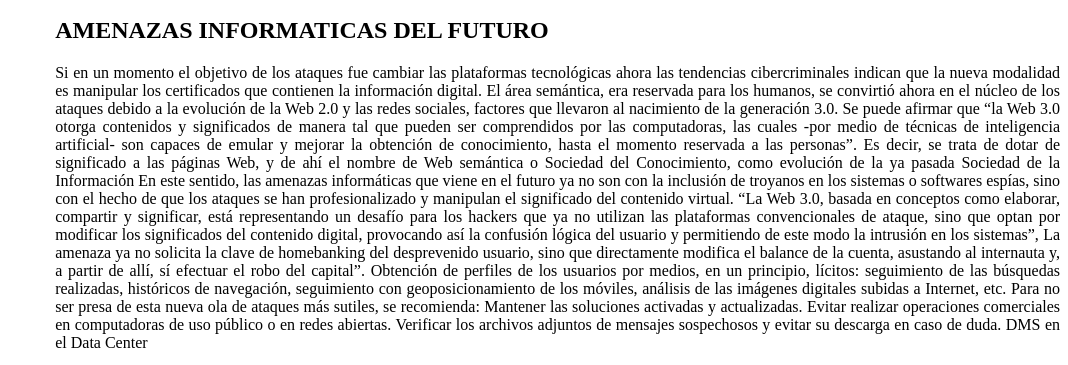
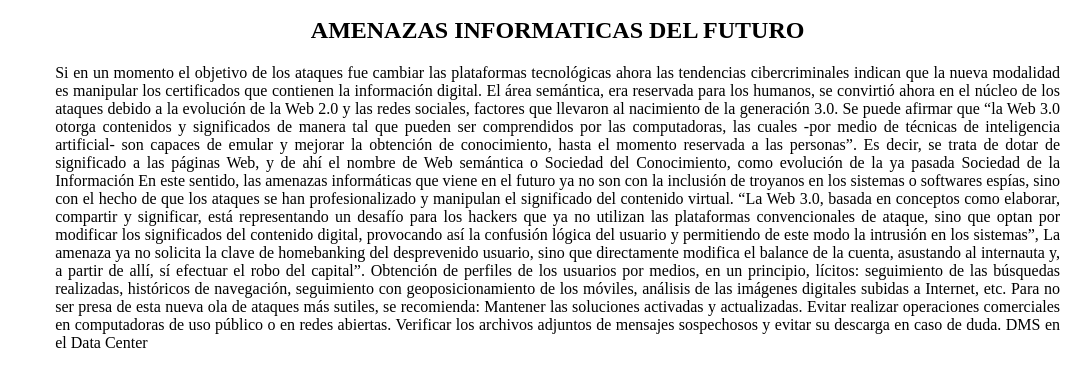
Before and after one commit to Falancherosp/HTML-5-4-ULTIMEDIA, a plain HTML site: page index.html in a window 1280 px wide. Shown: the part 966-1331 px from the top of the page, without its empty margins (212-1280 px from the left). Drawn offline with Linux system fonts and the light colour scheme.

Commit message:
Update index.html

```diff
--- a/index.html
+++ b/index.html
@@ -47,7 +47,7 @@
 
 	<P align="justify">A día de hoy la seguridad informática es un factor esencial para cualquier empresa, pues cada vez los riesgos informáticos son mayores debido a la vulnerabilidad de redes informáticas frente a los peligros cibernéticos. El ataque informático DDoS, ha sido bastante común en los últimos años, sin embargo, este peligro sigue todavía activo. La seguridad informática es cierto que ha avanzado a pasos agigantados pero siempre tiene que lidiar con los nuevos retos que se le presentan y este es uno de ellos.</P>
 
-    <H2> AMENAZAS INFORMATICAS DEL FUTURO </H2>
+    <H2><center> AMENAZAS INFORMATICAS DEL FUTURO </center></H2>
     <p align="justify">Si en un momento el objetivo de los ataques fue cambiar las plataformas tecnológicas ahora las tendencias cibercriminales indican que la nueva modalidad es manipular los certificados que contienen la información digital. El área semántica, era reservada para los humanos, se convirtió ahora en el núcleo de los ataques debido a la evolución de la Web 2.0 y las redes sociales, factores que llevaron al nacimiento de la generación 3.0.
 
 Se puede afirmar que “la Web 3.0 otorga contenidos y significados de manera tal que pueden ser comprendidos por las computadoras, las cuales -por medio de técnicas de inteligencia artificial- son capaces de emular y mejorar la obtención de conocimiento, hasta el momento reservada a las personas”.
```
